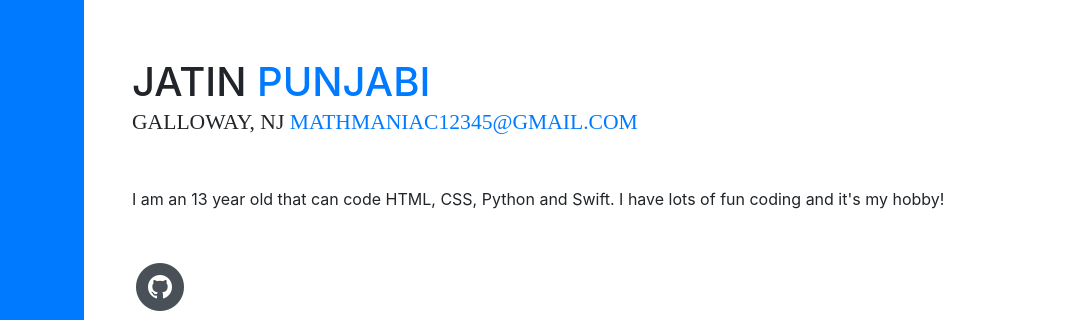
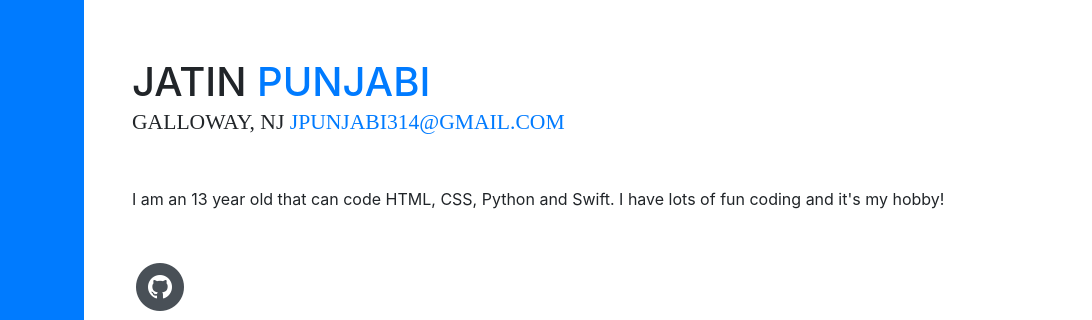
Before and after one commit to Computer-Programmer/resume, a website with bundled scripts: page index.html in a window 1280 px wide. Shown: the part 213-533 px from the top of the page, 188-1280 px from the left. Built offline with nearby package versions, Linux system fonts and the light colour scheme; files whose address does not match are found by name; a web font is replaced by a local one.

Commit message:
Update age and email
Updated age from 12 to 13
Updated email to new email

```diff
--- a/index.html
+++ b/index.html
@@ -66,7 +66,7 @@
             <span class="text-primary">Punjabi</span>
           </h1>
           <div class="subheading mb-5">Galloway, NJ
-            <a href="mailto:mathmaniac12345@gmail.com">mathmaniac12345@gmail.com</a>
+            <a href="mailto:jpunjabi314@gmail.com">jpunjabi314@gmail.com</a>
           </div>
           <p class="mb-5">I am an 13 year old that can code HTML, CSS, Python and Swift. I have lots of fun coding and it's my hobby!</p>
           <ul class="list-inline list-social-icons mb-0">
```
